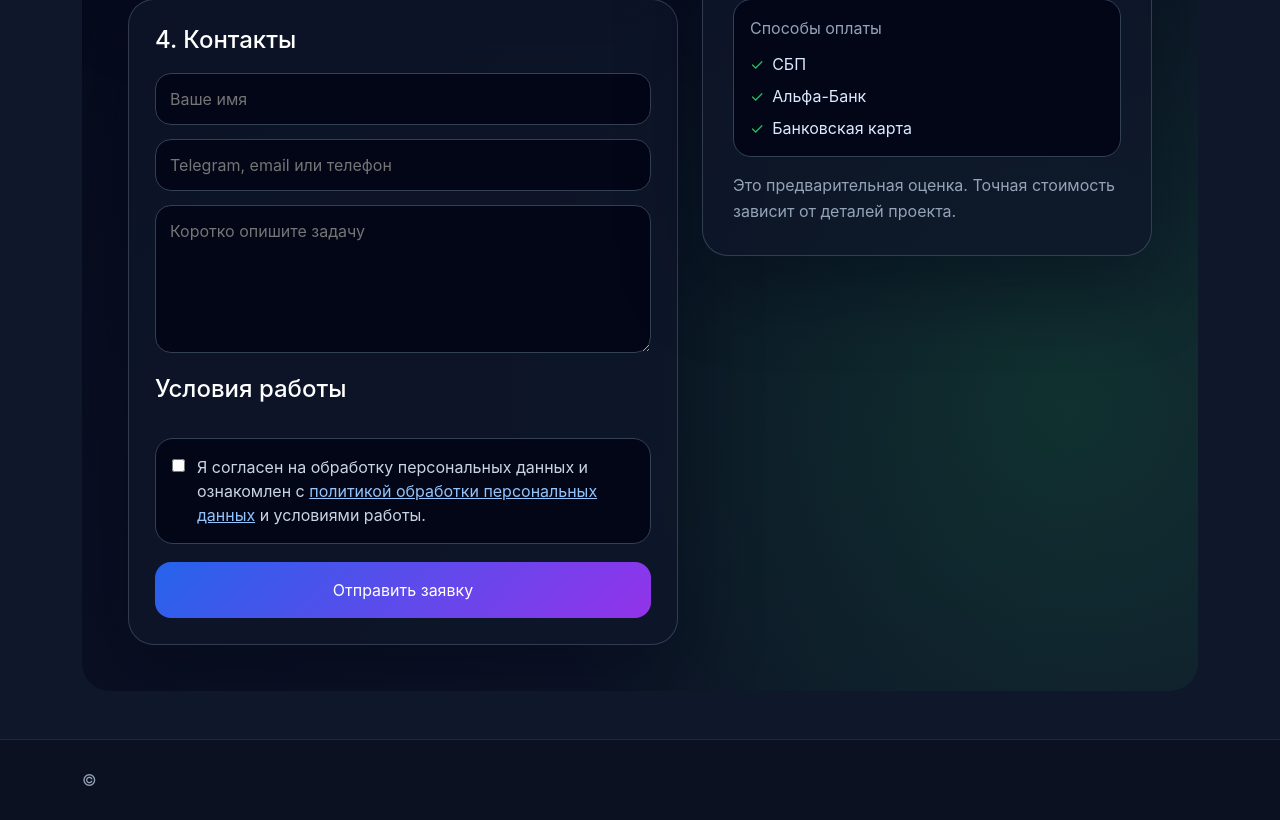
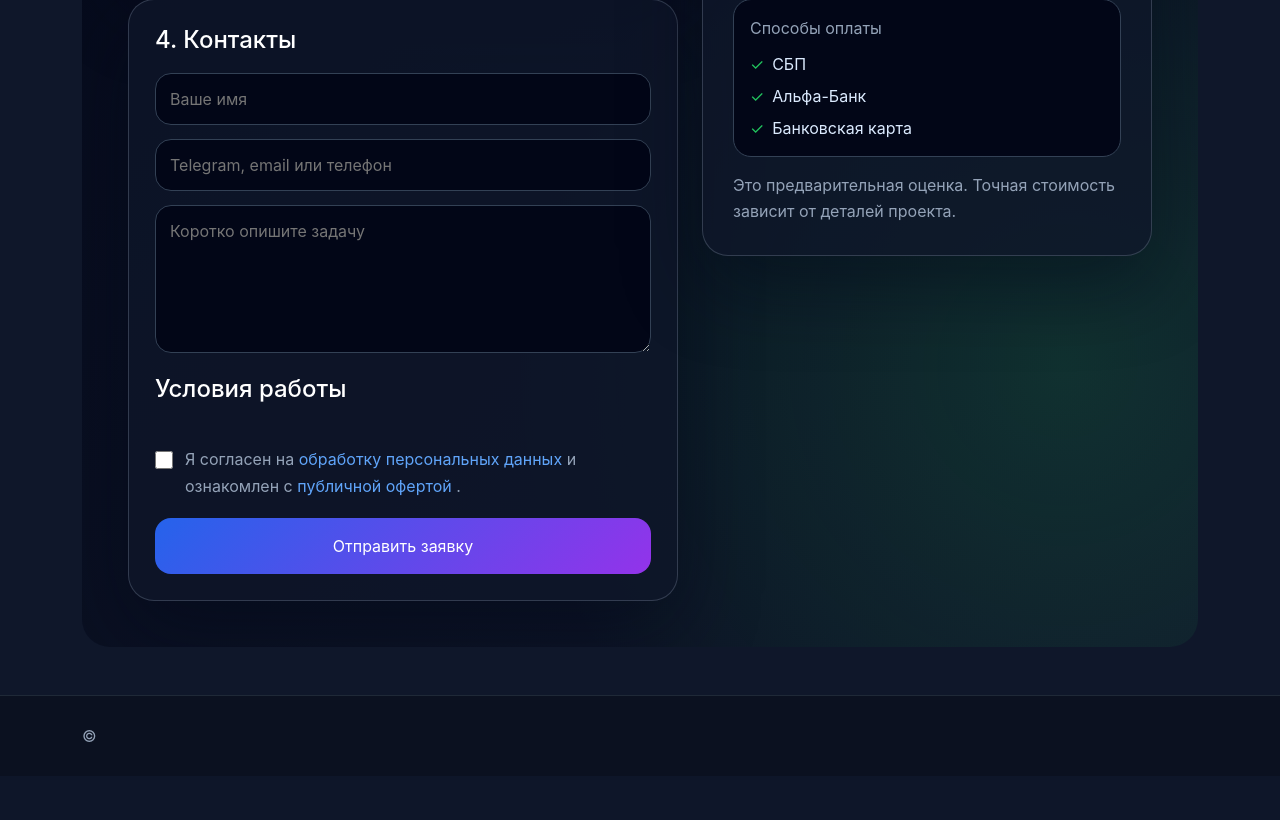
Before and after one commit to Riso1/portfolio-django, a Django app: page /order/ in a window 1280 px wide. Shown: the part 1025-1845 px from the top of the page. After the commit the page ends 1767 px from the top, so only its background shows below. Run offline with Django 5.2, Linux system fonts and the light colour scheme; data that the repository does not hold is empty.

Commit message:
Добавлены юридические ссылки в футер

```diff
--- a/portfolio/views.py
+++ b/portfolio/views.py
@@ -70,6 +70,7 @@ def home(request):
         'experience_items': experience_items,
         'education_items': education_items,
         'menu_sections': menu_sections,
+        'legal_documents': LegalDocument.objects.filter(is_published=True).order_by('title'),
     }
 
     return render(request, 'portfolio/index.html', context)
@@ -84,6 +85,7 @@ def project_detail(request, slug):
     context = {
         'project': project,
         'settings': SiteSettings.objects.first(),
+        'legal_documents': LegalDocument.objects.filter(is_published=True).order_by('title'),
     }
 
     return render(request, 'portfolio/project_detail.html', context)
@@ -142,6 +144,7 @@ def template_demo_list(request):
             block.key: block for block in TextBlock.objects.all()
         },
         'contact_links': ContactLink.objects.filter(is_published=True).order_by('order'),
+        'legal_documents': LegalDocument.objects.filter(is_published=True).order_by('title'),
     }
 
     return render(request, 'portfolio/template_demo_list.html', context)
@@ -162,6 +165,7 @@ def template_demo_detail(request, slug):
             block.key: block for block in TextBlock.objects.all()
         },
         'contact_links': ContactLink.objects.filter(is_published=True).order_by('order'),
+        'legal_documents': LegalDocument.objects.filter(is_published=True).order_by('title'),
     }
 
     return render(request, 'portfolio/template_demo_detail.html', context)
@@ -238,6 +242,7 @@ def project_order(request):
             block.key: block for block in TextBlock.objects.all()
         },
         'contact_links': ContactLink.objects.filter(is_published=True).order_by('order'),
+        'legal_documents': LegalDocument.objects.filter(is_published=True).order_by('title'),
     }
 
     return render(request, 'portfolio/project_order.html', context)
@@ -251,6 +256,7 @@ def project_order_success(request):
             block.key: block for block in TextBlock.objects.all()
         },
         'contact_links': ContactLink.objects.filter(is_published=True).order_by('order'),
+        'legal_documents': LegalDocument.objects.filter(is_published=True).order_by('title'),
     }
 
     return render(request, 'portfolio/project_order_success.html', context)
@@ -271,6 +277,7 @@ def legal_document(request, slug):
             block.key: block for block in TextBlock.objects.all()
         },
         'contact_links': ContactLink.objects.filter(is_published=True).order_by('order'),
+        'legal_documents': LegalDocument.objects.filter(is_published=True).order_by('title'),
     }
 
     return render(request, 'portfolio/legal_document.html', context)
--- a/static/portfolio/css/style.css
+++ b/static/portfolio/css/style.css
@@ -1217,3 +1217,53 @@ section[id] {
     margin-right: 8px;
     color: #22c55e;
 }
+
+.order-consent {
+    margin-top: 24px;
+}
+
+.order-consent__label {
+    display: flex;
+    align-items: flex-start;
+    gap: 12px;
+    cursor: pointer;
+    color: #94a3b8;
+    line-height: 1.7;
+}
+
+.order-consent__label input {
+    width: 18px;
+    height: 18px;
+    margin-top: 5px;
+    accent-color: #3b82f6;
+    flex-shrink: 0;
+}
+
+.order-consent__label a {
+    color: #60a5fa;
+    text-decoration: none;
+    transition: 0.2s;
+}
+
+.order-consent__label a:hover {
+    color: #93c5fd;
+    text-decoration: underline;
+}
+
+.site-footer__legal {
+    display: flex;
+    flex-wrap: wrap;
+    gap: 12px 18px;
+    margin-top: 18px;
+    font-size: 14px;
+}
+
+.site-footer__legal a {
+    color: #94a3b8;
+    text-decoration: none;
+    transition: 0.2s;
+}
+
+.site-footer__legal a:hover {
+    color: #ffffff;
+}
--- a/templates/base.html
+++ b/templates/base.html
@@ -155,6 +155,16 @@
                             </a>
                         {% endfor %}
                     </div>
+
+                    {% if legal_documents %}
+                        <div class="site-footer__legal">
+                            {% for document in legal_documents %}
+                                <a href="{% url 'legal_document' document.slug %}">
+                                    {{ document.title }}
+                                </a>
+                            {% endfor %}
+                        </div>
+                    {% endif %}
                 </div>
             </div>
         </footer>
--- a/templates/portfolio/project_order.html
+++ b/templates/portfolio/project_order.html
@@ -161,14 +161,26 @@
                         </div>
                     {% endif %}
 
-                    <label class="order-agreement">
-                        <input type="checkbox" required>
-                        <span>
-                            Я согласен на обработку персональных данных и ознакомлен с
-                            <a href="{% url 'legal_document' 'privacy-policy' %}" target="_blank">политикой обработки персональных данных</a>
-                            и условиями работы.
-                        </span>
-                    </label>
+                    <div class="order-consent">
+                        <label class="order-consent__label">
+                            <input type="checkbox" required>
+
+                            <span>
+                                Я согласен на
+                                <a href="{% url 'legal_document' 'privacy-policy' %}"
+                                   target="_blank">
+                                    обработку персональных данных
+                                </a>
+
+                                и ознакомлен с
+
+                                <a href="{% url 'legal_document' 'public-offer' %}"
+                                   target="_blank">
+                                    публичной офертой
+                                </a>.
+                            </span>
+                        </label>
+                    </div>
 
                     <button class="project-order__submit" type="submit">
                         Отправить заявку
```
